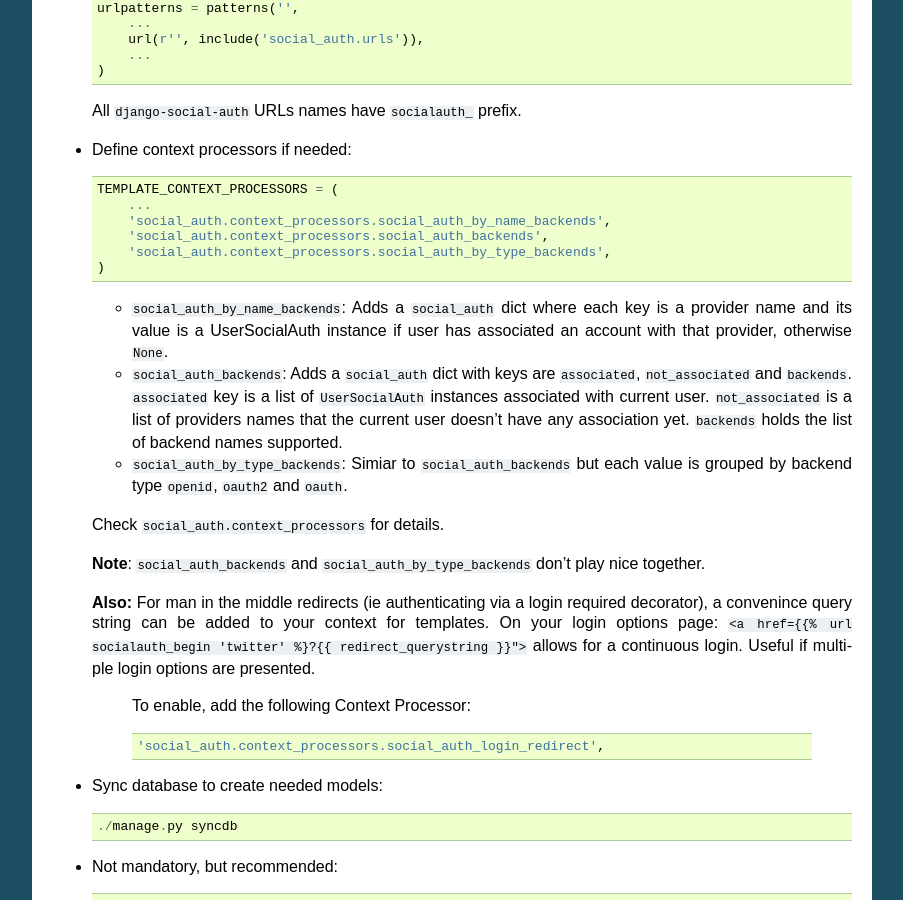
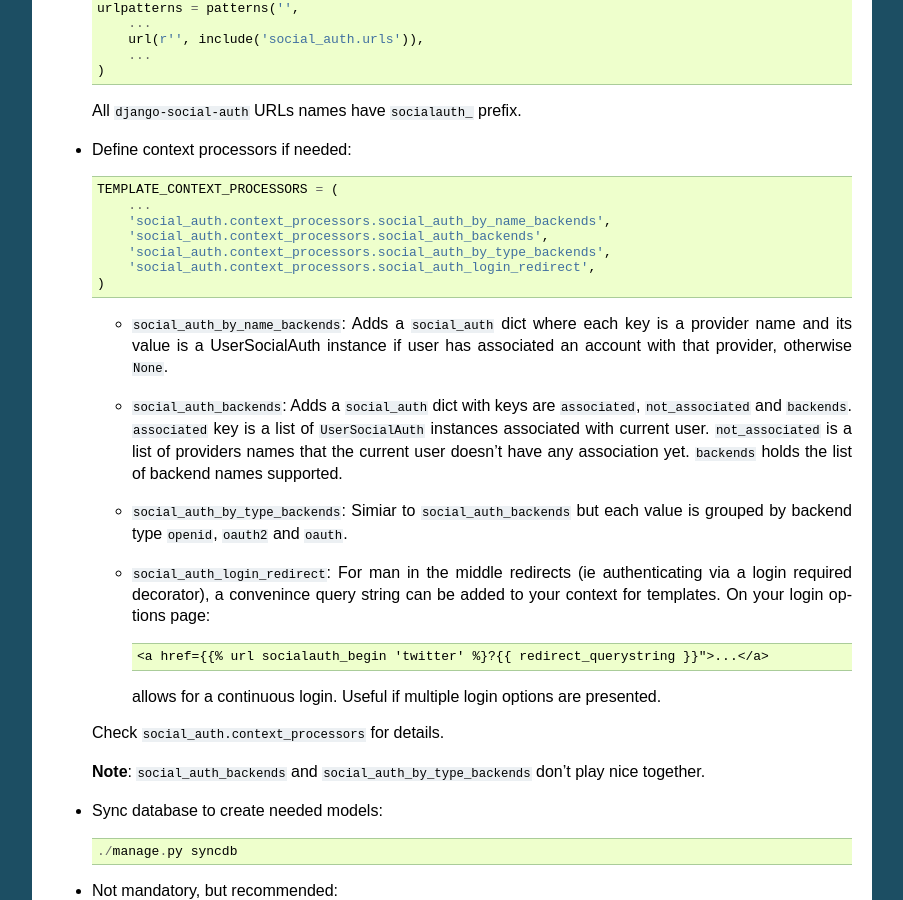
Before and after one commit to devs-cloud/django-social-auth-module, a Sphinx documentation site: the page built from doc/configuration.rst, in a window 1280 px wide and 900 px high, scrolled down 1836 px. Shown: the whole window, without its empty margins (198-1101 px from the left). Built offline with Sphinx 7.4.7, drawn with Linux system fonts in a browser that asks for light colours.

Commit message:
Small docs and code improves. Refs #384

```diff
--- a/doc/configuration.rst
+++ b/doc/configuration.rst
@@ -116,6 +116,7 @@ Configuration
         'social_auth.context_processors.social_auth_by_name_backends',
         'social_auth.context_processors.social_auth_backends',
         'social_auth.context_processors.social_auth_by_type_backends',
+        'social_auth.context_processors.social_auth_login_redirect',
     )
 
   * ``social_auth_by_name_backends``:
@@ -134,17 +135,21 @@ Configuration
     Simiar to ``social_auth_backends`` but each value is grouped by backend type
     ``openid``, ``oauth2`` and ``oauth``.
 
+  * ``social_auth_login_redirect``:
+    For man in the middle redirects (ie authenticating via a login
+    required decorator), a convenince query string can be added to your context
+    for templates. On your login options page::
+
+        <a href={{% url socialauth_begin 'twitter' %}?{{ redirect_querystring }}">...</a>
+
+    allows for a continuous login. Useful if multiple login options are
+    presented.
+
   Check ``social_auth.context_processors`` for details.
 
   **Note**:
   ``social_auth_backends`` and ``social_auth_by_type_backends`` don't play nice
   together.
-
-  **Also:** For man in the middle redirects (ie authenticating via a login required decorator), a convenince query string can be added to your context for templates.  On your login options page: ``<a href={{% url socialauth_begin 'twitter' %}?{{ redirect_querystring }}">`` allows for a continuous login.  Useful if multiple login options are presented.
-
-	To enable, add the following Context Processor::
-
-		'social_auth.context_processors.social_auth_login_redirect',
 
 - Sync database to create needed models::
 
```
Also changed, not shown: README.rst (+11 -0 lines), 1 other file.
